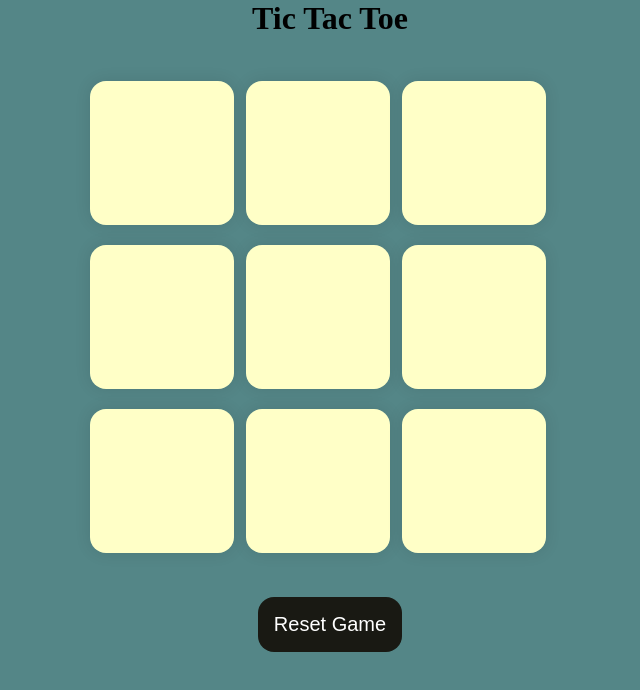
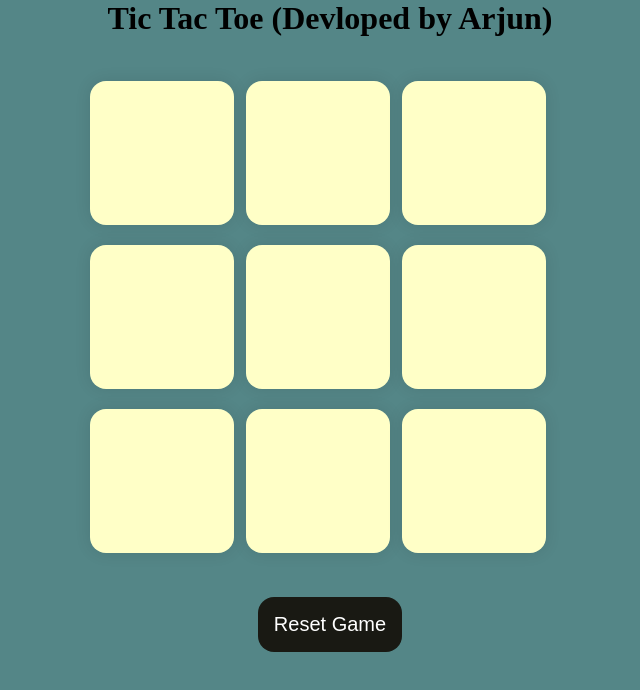
Before and after one commit to arjuntaliyan/Tic-tac-toe, a plain HTML site: page index.html in a window 1280 px wide. Shown: the whole page, without its empty margins (310-950 px from the left). Drawn offline with Linux system fonts and the light colour scheme.

Commit message:
Update index.html

```diff
--- a/index.html
+++ b/index.html
@@ -14,7 +14,7 @@
         <buttton id="new-btn">New Game</buttton>
     </div>
     <main>
-        <h1>Tic Tac Toe</h1>
+        <h1>Tic Tac Toe (Devloped by Arjun)</h1>
         <div class="container">
             <div class="game">
                 <button class="box"></button>
```
